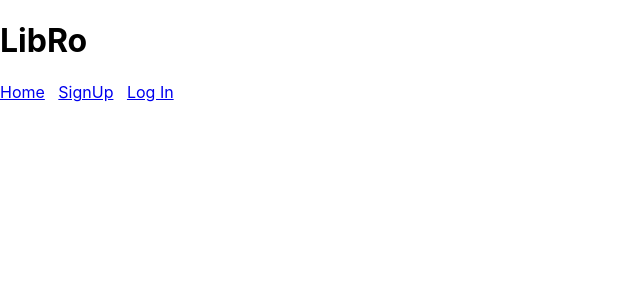
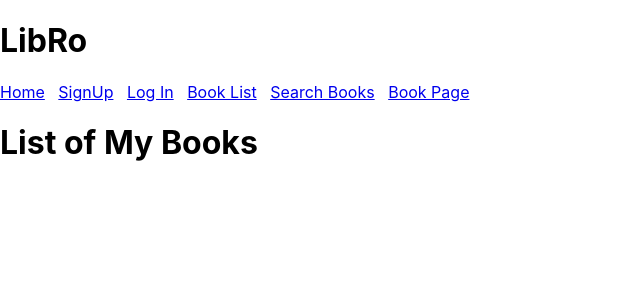
Before and after one commit to jlee8020/LibRo, a React (Create React App) app: page /booklist in a window 1280 px wide. Shown: the top 300 px of the page, without its empty margins (0-640 px from the left). Built offline with nearby package versions, Linux system fonts and the light colour scheme.

Commit message:
added react routes

```diff
--- a/src/Pages/App/App.js
+++ b/src/Pages/App/App.js
@@ -1,9 +1,12 @@
 import React, {Component} from 'react';
 // import './App.css';
-import {Switch, Route, NavLink} from 'react-router-dom';
+import {Switch, Route, NavLink, Link} from 'react-router-dom';
 import SignupPage from '../SignupPage/SignUpPage'
 import LoginPage from '../LoginPage/LoginPage';
 import userService from '../../Utilities/userService';
+import BooklistPage from '../BookListPage/BookList'
+import SearchBooksPage from '../SearchBooksPage/SearchBooksPage';
+import BookPage from '../BookPage/BookPage'
 
 class App extends Component {
   constructor() {
@@ -47,9 +50,28 @@ class App extends Component {
             <NavLink exact to="/signup" >SignUp</NavLink>
             &nbsp;&nbsp;&nbsp;
             <NavLink exact to="/login" >Log In</NavLink>
+            &nbsp;&nbsp;&nbsp;
+            <NavLink exact to="/booklist" >Book List</NavLink>
+            &nbsp;&nbsp;&nbsp;
+            <NavLink exact to="/searchbooks" >Search Books</NavLink>
+            &nbsp;&nbsp;&nbsp;
+            <NavLink exact to="/bookpage" >Book Page</NavLink>
+            &nbsp;&nbsp;&nbsp;
           </nav>
       </header>
         <Switch>
+        <Route exact path="/bookpage" render={() =>
+            <BookPage />
+            }
+          />
+           <Route exact path="/searchbooks" render={() =>
+            <SearchBooksPage />
+            }
+          />
+          <Route exact path="/booklist" render={() =>
+            <BooklistPage />
+            }
+          />
           <Route exact path='/signup' render={({ history }) =>
               <SignupPage
               history={history}
--- /dev/null
+++ b/src/Pages/BookListPage/BookList.jsx
@@ -0,0 +1,12 @@
+import React from 'react';
+
+const BooklistPage = (props) => {
+    return (
+        <div>
+            <h1>List of My Books</h1>
+        </div>
+    );
+}
+
+
+export default BooklistPage;
--- /dev/null
+++ b/src/Pages/BookPage/BookPage.jsx
@@ -0,0 +1,18 @@
+import React, { Component } from 'react'
+
+
+class BookPage extends Component {
+    state = {
+        book:[]
+    }
+    render(){
+    return (
+        <div className='BookPage'>
+        <h1>Book Page</h1>
+        </div>
+    );
+    }
+}
+
+
+export default BookPage;
--- /dev/null
+++ b/src/Pages/SearchBooksPage/SearchBooksPage.jsx
@@ -0,0 +1,13 @@
+import React from 'react'
+
+
+const SearchBooksPage = (props) => {
+    return (
+        <main>
+            <h1>Search Books Page</h1>
+        </main>
+    );
+}
+
+
+export default SearchBooksPage;
--- /dev/null
+++ b/src/Services/books-api.js
@@ -0,0 +1,6 @@
+const BASE_URL = 'https://www.googleapis.com/books/v1/volumes/';
+
+export function getAllPokemon() {
+    return fetch(`${BASE_URL}`, {mode: "cors"})
+    .then(res => res.json());
+}
```
Also changed, not shown: src/Pages/BookPage/BookPage.css (added).
